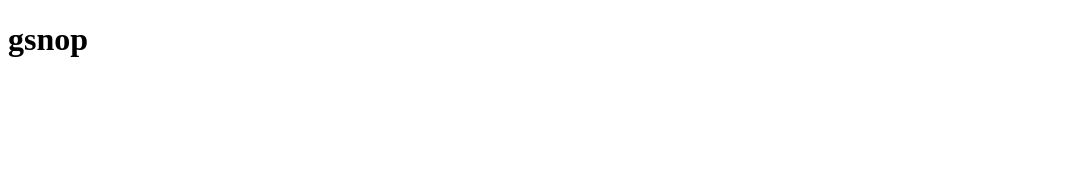
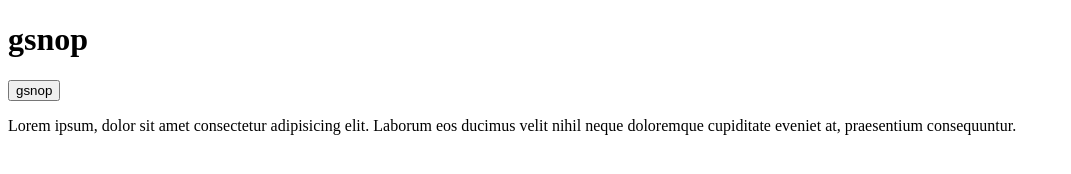
Before and after one commit to gsnhub/git-demo, a plain HTML site: page index.html in a window 1280 px wide. Shown: the whole page, without its empty margins (0-1071 px from the left). Drawn offline with Linux system fonts and the light colour scheme.

Commit message:
btn and p

```diff
--- a/index.html
+++ b/index.html
@@ -8,5 +8,7 @@
 </head>
 <body>
     <h1>gsnop</h1>
+    <button>gsnop</button>
+    <p>Lorem ipsum, dolor sit amet consectetur adipisicing elit. Laborum eos ducimus velit nihil neque doloremque cupiditate eveniet at, praesentium consequuntur.</p>
 </body>
 </html>
```
